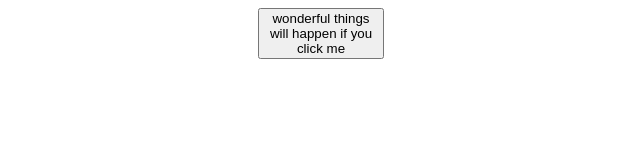
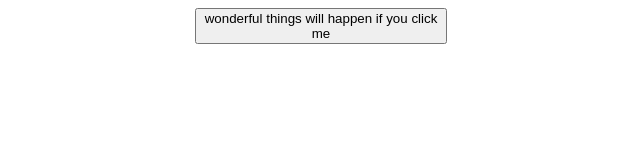
Before and after one commit to ulaiwa/catGIF, a plain HTML site: page index.html in a window 1280 px wide. Shown: the whole page, without its empty margins (319-959 px from the left). Drawn offline with nearby package versions, Linux system fonts and the light colour scheme.

Commit message:
edit css

```diff
--- a/style.css
+++ b/style.css
@@ -1,6 +1,6 @@
 #cat-button{
-    margin-left: 45%;
-    margin-right: 45%;
+    margin-left: 40%;
+    margin-right:40%;
     position:relative;
     height: auto;
 }
```
